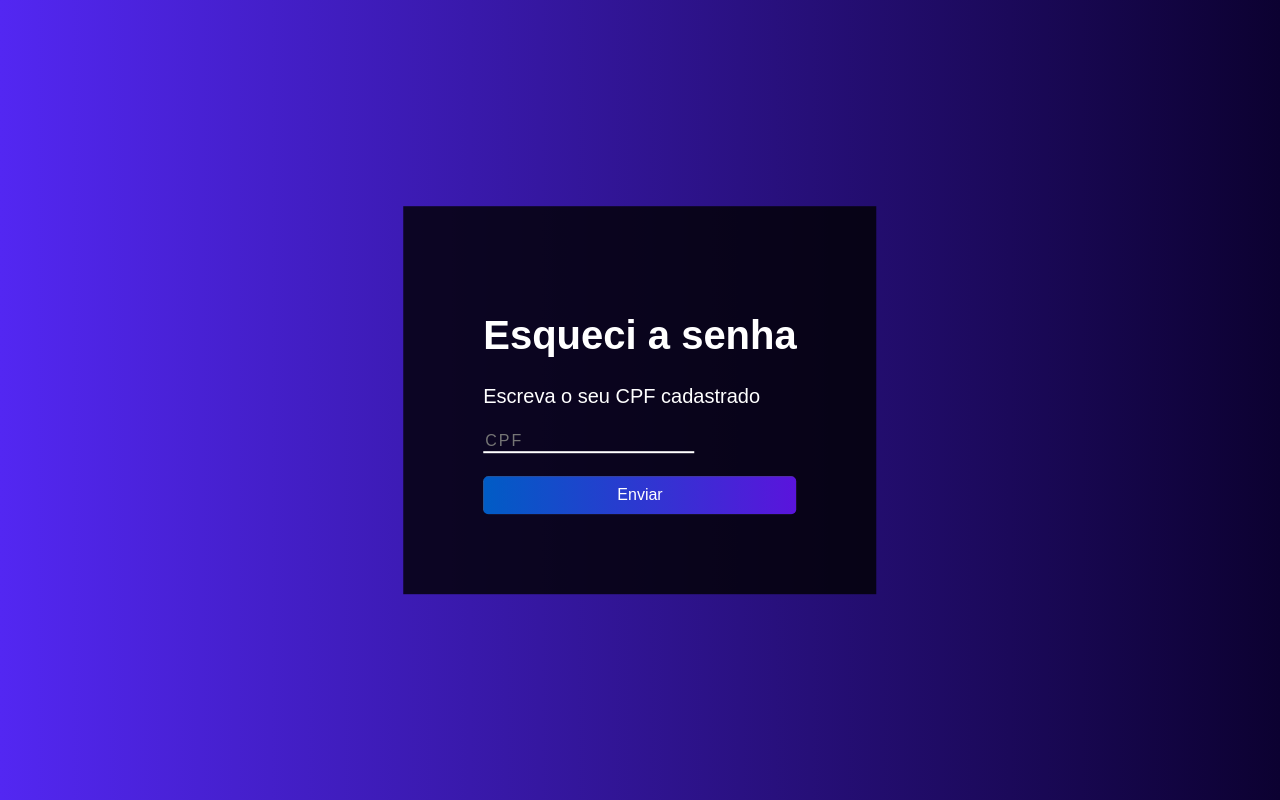
After one commit to Joaovictor23t4/Desenvolvimento-Web-2, a PHP site: the page made by Formulário/Esquecer a senha/esqueci-senha.php in a window 1280 px wide. The commit adds this page. Run offline with PHP 8.4, Linux system fonts and the light colour scheme.

Commit message:
Aba-esqueci-a-senha-concluida

```diff
--- /dev/null
+++ b/Formulário/Esquecer a senha/Estilos/esqueci-style.css
@@ -0,0 +1,40 @@
+body {
+    font-family: Arial, Helvetica, sans-serif;
+    background-image: linear-gradient(to right, #5327F2, #0c0131);
+}
+
+.container {
+    position: absolute;
+    top: 50%;
+    left: 50%;
+    transform: translate(-50%, -50%);
+    color: #fff;
+    background-color: rgba(0, 0, 0, 0.8);
+    padding: 80px;
+    font-size: 20px;
+}
+
+#idCpfEsqueci {
+    border: none;
+    outline: none;
+    font-size: 16px;
+    background: none;
+    border-bottom: 2px solid #fff;
+    color: #fff;
+    letter-spacing: 2px;
+}
+
+#idSubmitEsqueci {
+    width: 100%;
+    background-image: linear-gradient(to right, rgb(0, 92, 197), rgb(90, 20, 220));
+    border: none;
+    cursor: pointer;
+    padding: 10px;
+    color: #fff;
+    font-size: 16px;
+    border-radius: 5px;
+}
+
+#idSubmitEsqueci:hover {
+    background-image: linear-gradient(to right, rgb(0, 80, 172), rgb(80, 19, 195));
+}
--- /dev/null
+++ b/Formulário/Esquecer a senha/esqueci-senha.php
@@ -0,0 +1,46 @@
+<?php
+
+session_start();
+
+if(isset($_POST['submit'])) {
+    include_once('../conexao.php');
+
+    $cpfEsqueci = $_POST['cpfEsqueci'];
+
+    $resultBusca = mysqli_query($conexao, "SELECT cpf FROM informacoes WHERE cpf = '$cpfEsqueci'");
+
+    if($resultBusca && mysqli_num_rows($resultBusca) > 0) {
+        $_SESSION['cpfEsqueci'] = $cpfEsqueci;
+        header("Location: http://localhost/Desenvolvimento-Web-2-git/Formul%c3%a1rio/Esquecer%20a%20senha/redefinir-senha.php");
+        exit();
+    }
+
+    else {
+        echo "CPF não encontrado";
+    }
+}
+
+?>
+
+
+
+<!DOCTYPE html>
+<html lang="pt-BR">
+<head>
+    <meta charset="UTF-8">
+    <meta name="viewport" content="width=device-width, initial-scale=1.0">
+    <link rel="stylesheet" href="Estilos/esqueci-style.css">
+    <title>Esqueci a senha</title>
+</head>
+<body>
+    <div class="container">
+        <form action="esqueci-senha.php" method="post">
+        <h1>Esqueci a senha</h1>
+        <p>Escreva o seu CPF cadastrado</p>
+        <input type="text" name="cpfEsqueci" id="idCpfEsqueci" placeholder="CPF">
+        <br><br>
+        <input type="submit" name="submit" value="Enviar" id="idSubmitEsqueci">
+        </form>
+    </div>
+</body>
+</html>
```
Also changed, not shown: Backup Banco de Dados/Dump20230720.sql (renamed from Backup Banco de Dados/Dump20230715.sql, +12 -8 lines), Formulário/Esquecer a senha/Estilos/redefinir-style.css (added, +37 -0 lines), Formulário/Esquecer a senha/redefinir-senha.php (added, +62 -0 lines), Formulário/Login/login.php (+5 -3 lines).
